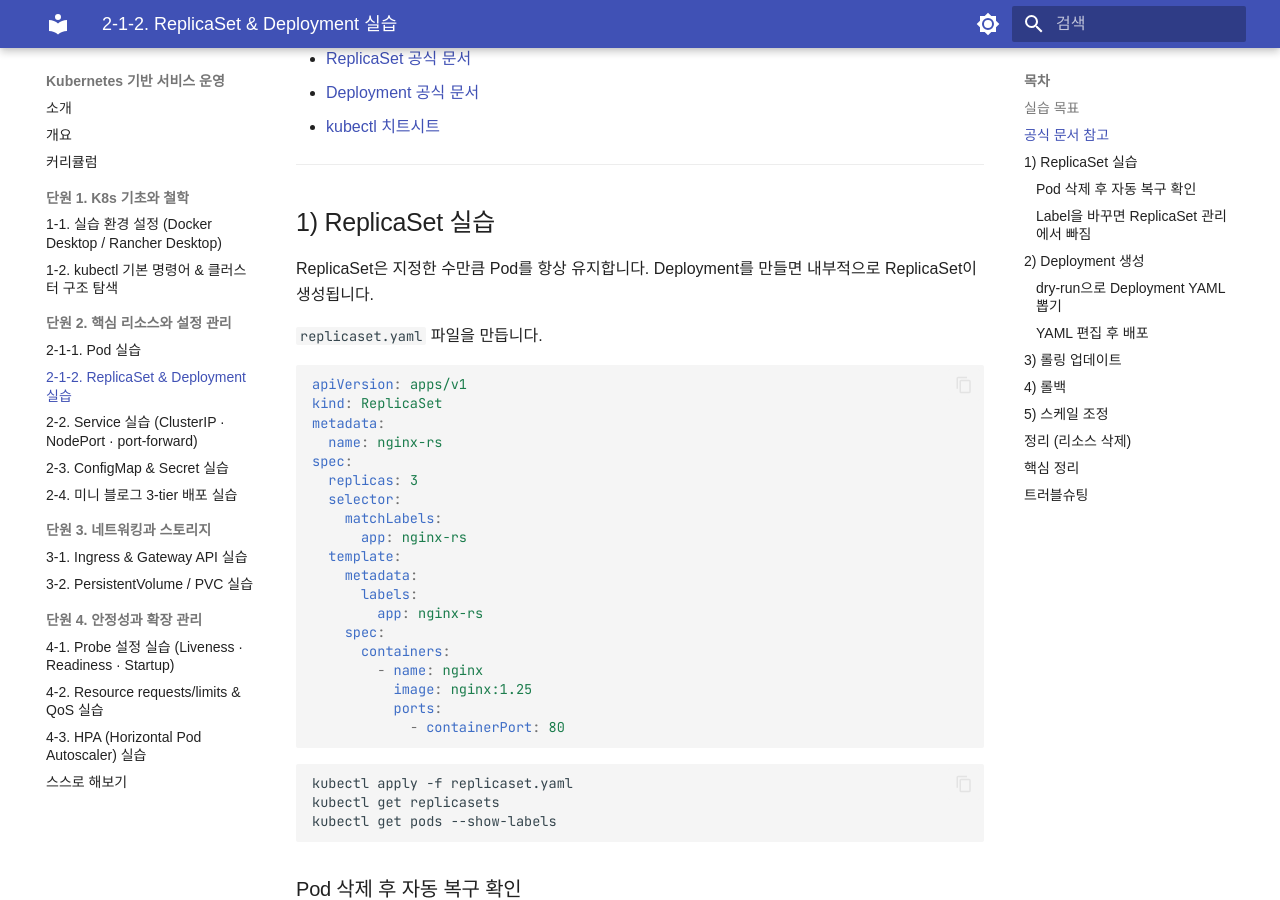
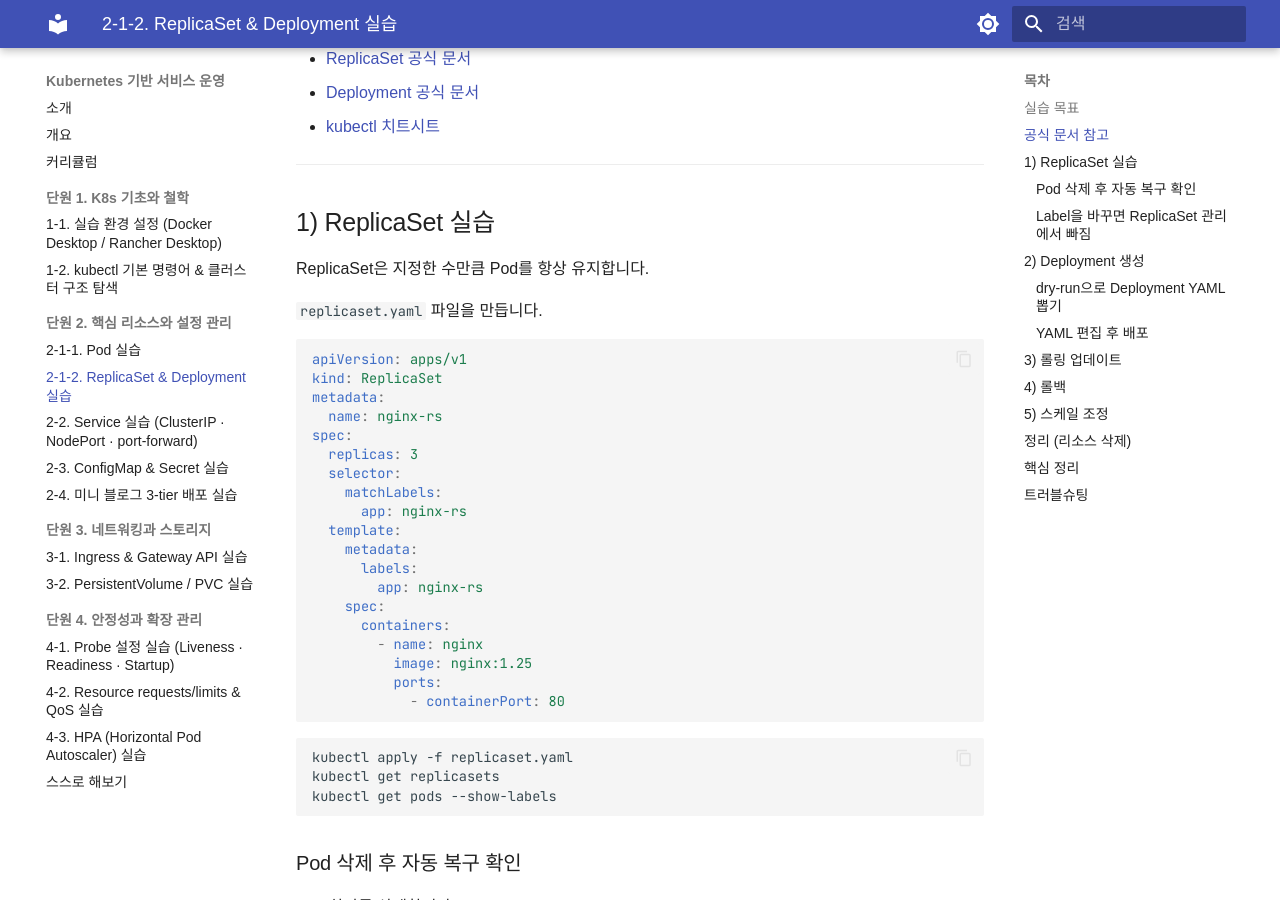
Before and after one commit to skilleat-labs/docker-k8s-labs, an MkDocs documentation site: the page built from docs/modules/module10/2-1-2.md, in a window 1280 px wide and 900 px high, scrolled down 416 px. Built offline with MkDocs 1.6.1 and Material for MkDocs 9.7.7, drawn with Linux system fonts in a browser that asks for light colours; some web fonts are replaced.

Commit message:
docs: ReplicaSet 설명에서 Deployment 언급 문장 제거

```diff
--- a/docs/modules/module10/2-1-2.md
+++ b/docs/modules/module10/2-1-2.md
@@ -16,7 +16,7 @@
 
 ## 1) ReplicaSet 실습
 
-ReplicaSet은 지정한 수만큼 Pod를 항상 유지합니다. Deployment를 만들면 내부적으로 ReplicaSet이 생성됩니다.
+ReplicaSet은 지정한 수만큼 Pod를 항상 유지합니다.
 
 `replicaset.yaml` 파일을 만듭니다.
 
```
